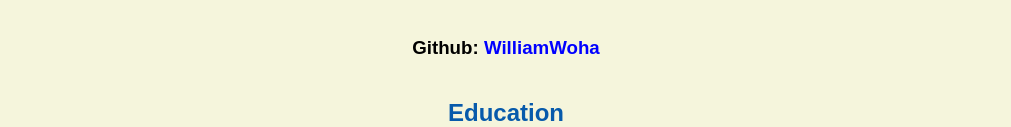
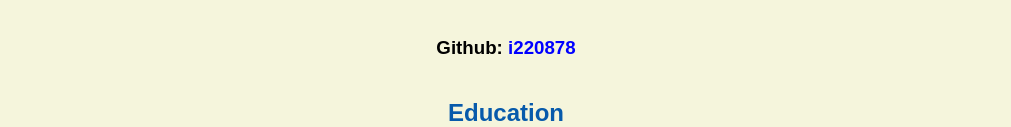
Before and after one commit to i220878/i220878.github.io, a plain HTML site: page index.html in a window 1280 px wide. Shown: the part 626-753 px from the top of the page, without its empty margins (134-1145 px from the left). Drawn offline with Linux system fonts and the light colour scheme.

Commit message:
Update index.html

```diff
--- a/index.html
+++ b/index.html
@@ -21,7 +21,7 @@
     <p>Email: <a href="mailto:i220878@nu.edu.pk">i220878@nu.edu.pk</a></p>
 
     <h2>Portfolio</h2>
-      <h3>Github: <a href="https://github.com/WilliamWoha">WilliamWoha</a></h3>
+      <h3>Github: <a href="https://github.com/i220878">i220878</a></h3>
 
     <h2>Education</h2>
       <h3>National University of Computing and Emerging Sciences</h3>
```
